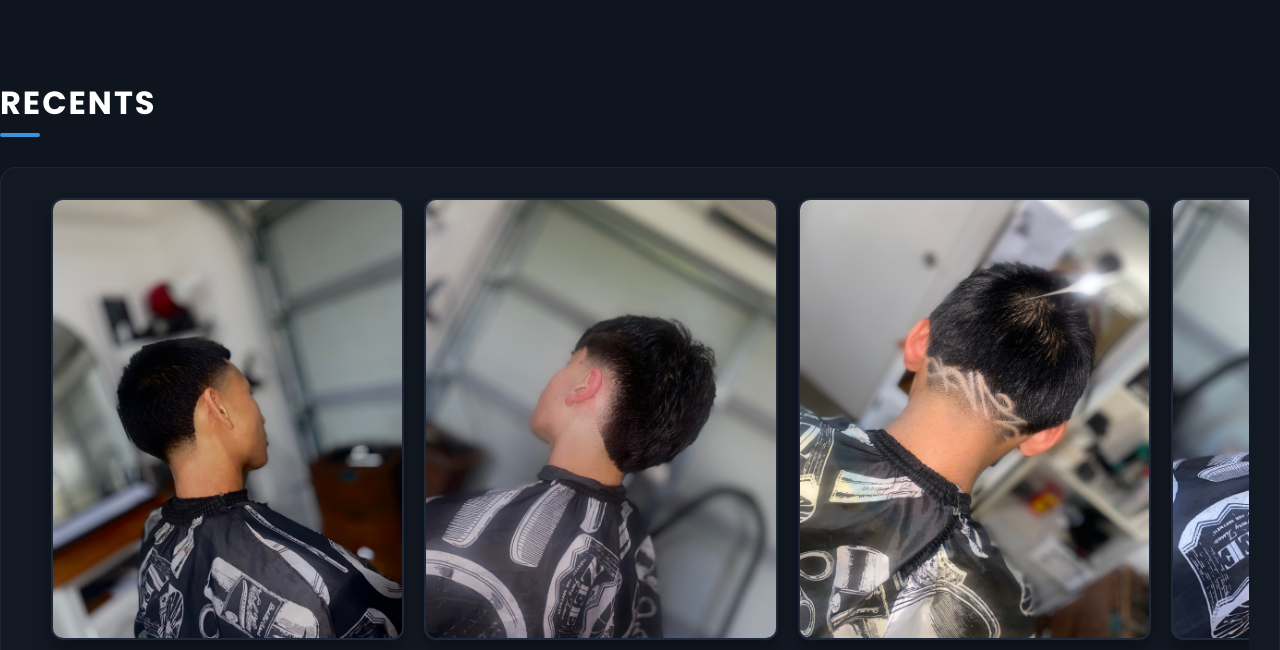
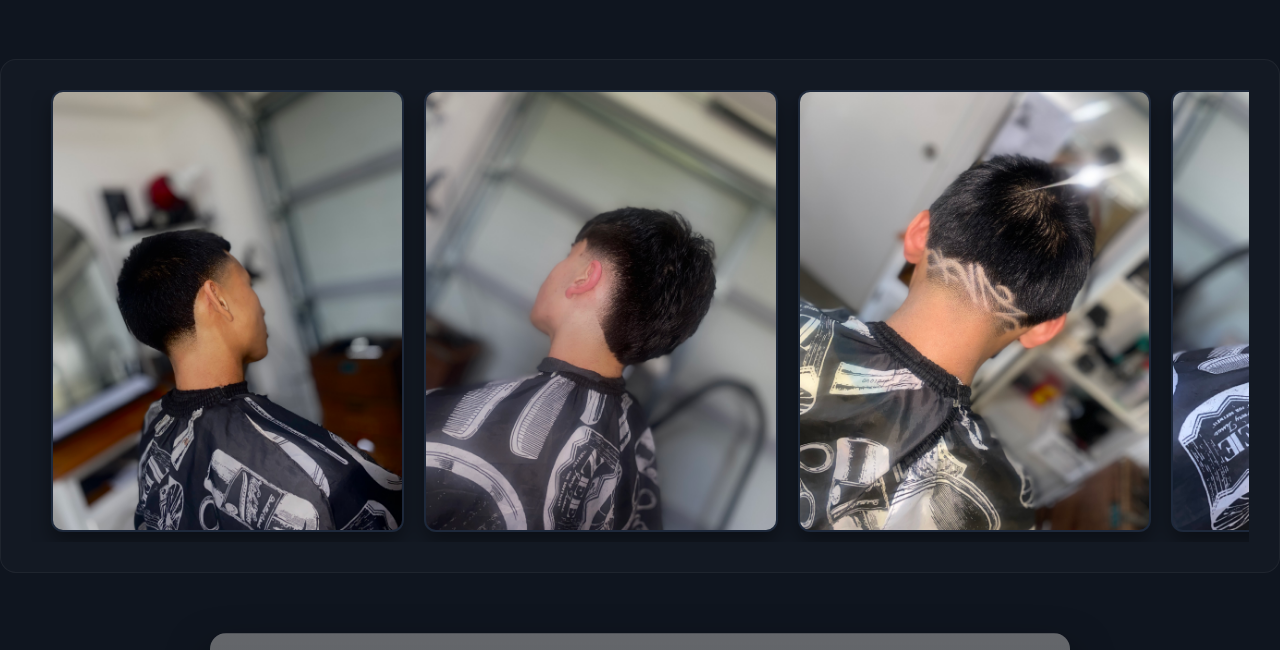
Before and after one commit to 21043santi/BarberWebsite-21043, a Flask app: page / in a window 1280 px wide. Shown: the part 91-741 px from the top of the page. Run offline with Flask 3, Linux system fonts and the light colour scheme; data comes from the database, SQL or seed files in the repository; grey boxes are pictures that could not be loaded.

Commit message:
I removed the recents text as it was unnecesarry

```diff
--- a/templates/index.html
+++ b/templates/index.html
@@ -25,7 +25,6 @@
     </header>
 
     <section class="gallery">
-        <h3>Recents</h3>
         <div class="slider-container">
             <div class="slider">
                 <div class="slide">
```
